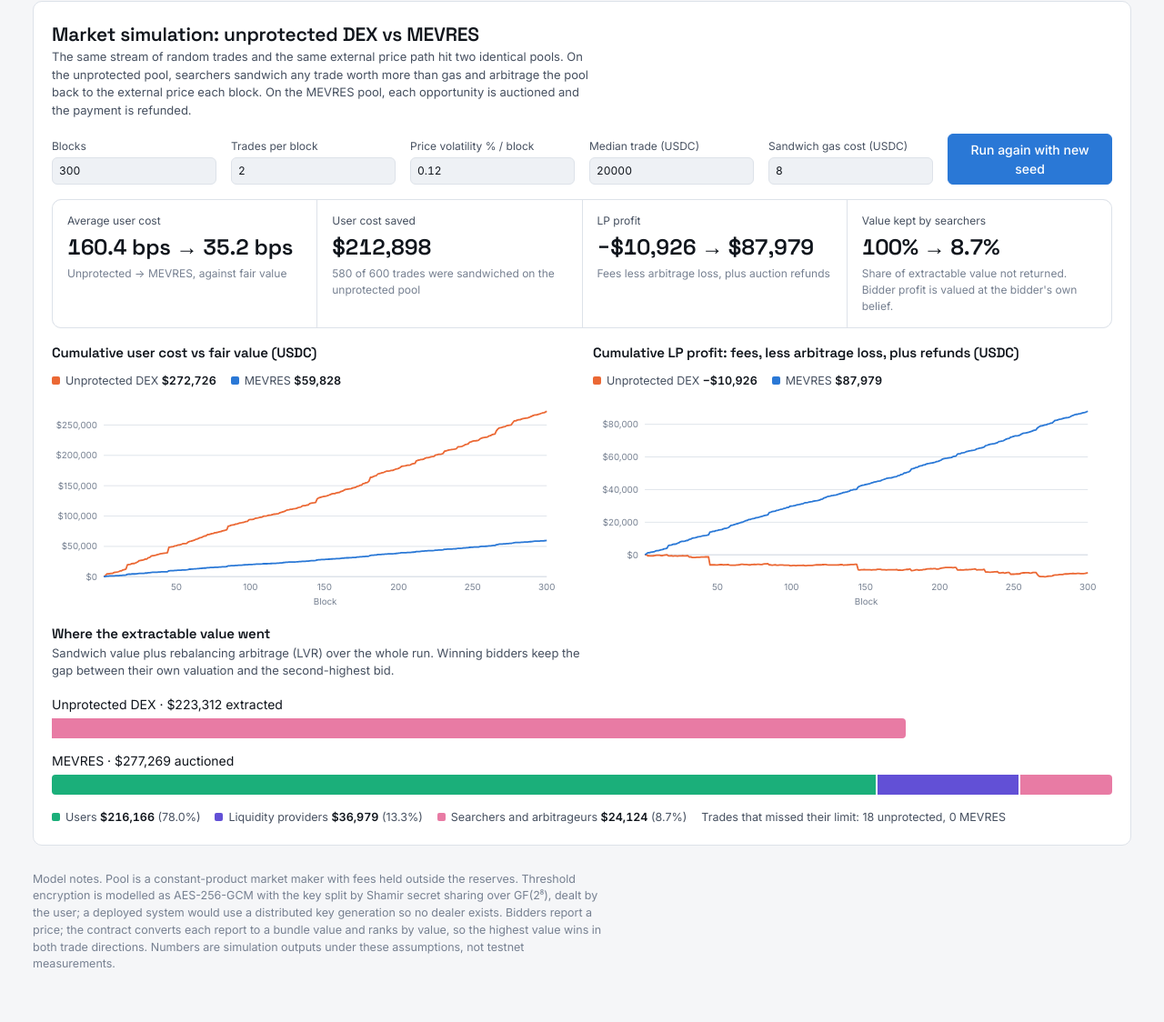
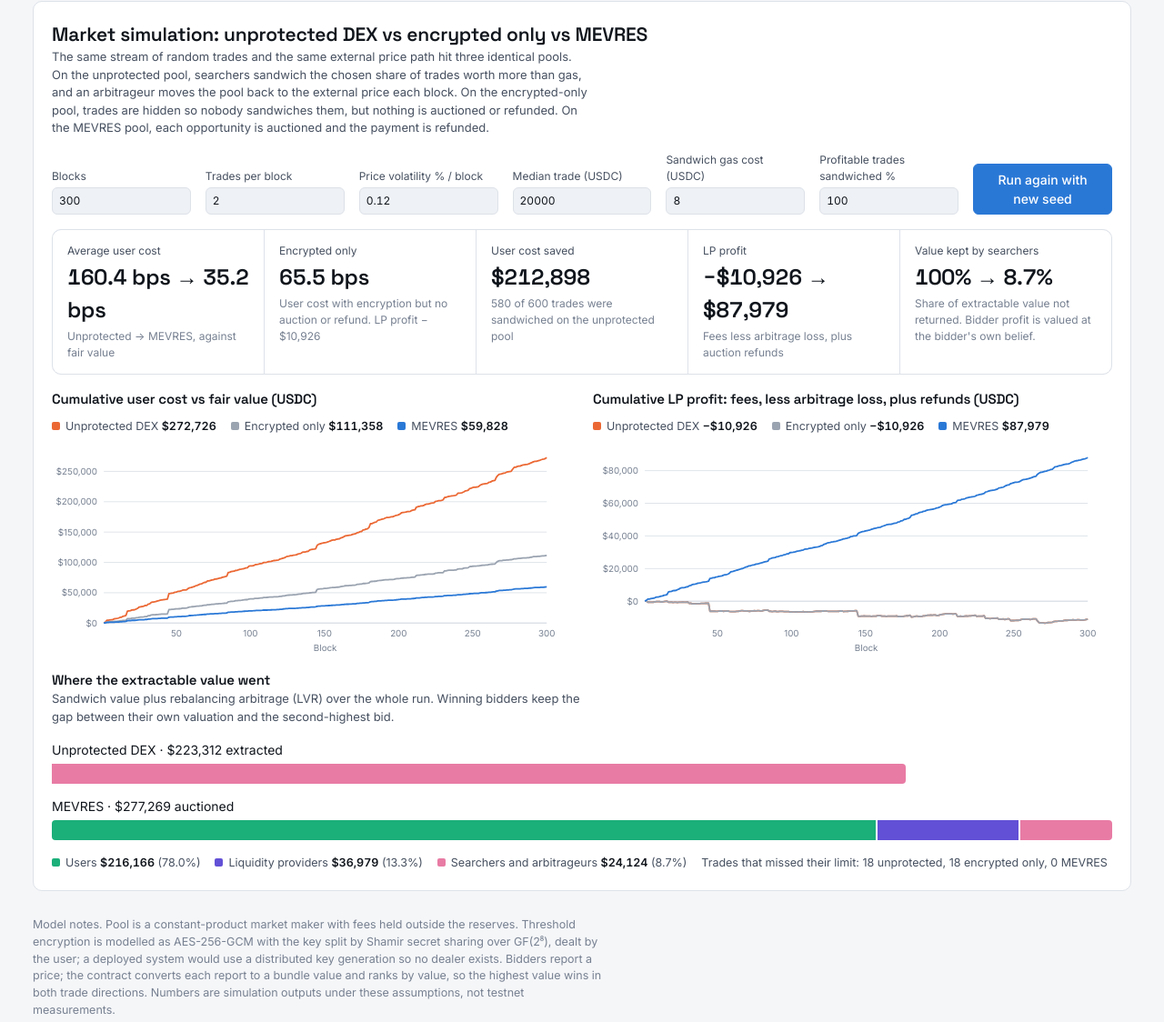
Before and after one commit to MananSinghal123/btp-prototype, a plain HTML site: page prototype/index.html in a window 1280 px wide. Shown: the part 3174-4298 px from the top of the page at 91% size. Drawn offline with Linux system fonts and the light colour scheme.

Commit message:
Add encrypted-only baseline and sandwich-rate sweep to the simulation
The market simulation compared MEVRES only with an unprotected DEX whose
searcher sandwiches every profitable trade, so the headline result was a
best case against a worst-case attacker.

- simulation.js: add a third pool that hides trades but runs no auction
  and pays no refund (ablation), and a sandRate setting for the share of
  profitable trades sandwiched on the unprotected pool. sandRate draws from
  its own random stream, so the default (1) reproduces the report exactly.
- bench/benchmark.mjs: headless Node benchmark over seeded runs, with
  results in bench/results.md.
- Page: "Profitable trades sandwiched %" input and an "Encrypted only"
  series on both charts.

Co-Authored-By: Claude Opus 5.5 <noreply@anthropic.com>
Claude-Session: https://claude.ai/code/session_01H6uXrSWDU7BaN1i3RzrgXx

```diff
--- a/prototype/index.html
+++ b/prototype/index.html
@@ -78,14 +78,15 @@
 </div>
 
 <section class="panel" aria-labelledby="h-sim">
-  <div><h2 id="h-sim">Market simulation: unprotected DEX vs MEVRES</h2>
-  <p class="sub">The same stream of random trades and the same external price path hit two identical pools. On the unprotected pool, searchers sandwich any trade worth more than gas and arbitrage the pool back to the external price each block. On the MEVRES pool, each opportunity is auctioned and the payment is refunded.</p></div>
+  <div><h2 id="h-sim">Market simulation: unprotected DEX vs encrypted only vs MEVRES</h2>
+  <p class="sub">The same stream of random trades and the same external price path hit three identical pools. On the unprotected pool, searchers sandwich the chosen share of trades worth more than gas, and an arbitrageur moves the pool back to the external price each block. On the encrypted-only pool, trades are hidden so nobody sandwiches them, but nothing is auctioned or refunded. On the MEVRES pool, each opportunity is auctioned and the payment is refunded.</p></div>
   <div class="simctl">
     <label for="sBlocks">Blocks<input type="number" id="sBlocks" value="300" min="20" max="3000" step="20"></label>
     <label for="sTpb">Trades per block<input type="number" id="sTpb" value="2" min="1" max="8" step="1"></label>
     <label for="sVol">Price volatility % / block<input type="number" id="sVol" value="0.12" min="0" max="3" step="0.02"></label>
     <label for="sSize">Median trade (USDC)<input type="number" id="sSize" value="20000" min="100" step="1000"></label>
     <label for="sGas">Sandwich gas cost (USDC)<input type="number" id="sGas" value="8" min="0" step="1"></label>
+    <label for="sRate">Profitable trades sandwiched %<input type="number" id="sRate" value="100" min="0" max="100" step="5"></label>
     <button class="primary" id="sRun" type="button">Run again with new seed</button>
   </div>
   <div class="tiles" id="simTiles"></div>
--- a/prototype/js/app.js
+++ b/prototype/js/app.js
@@ -19,7 +19,7 @@ let online=[];
 /* Step 1 material is created once per trade and reused while the reader explores later steps. */
 let sealed=null,sealedFor="";
 let simSeed=11;
-const simSettings=()=>({blocks:Math.round(val("sBlocks",20,3000)),tpb:Math.round(val("sTpb",1,8)),vol:val("sVol",0,3)/100,med:val("sSize",100,1e9),gas:val("sGas",0,1e6),seed:simSeed});
+const simSettings=()=>({blocks:Math.round(val("sBlocks",20,3000)),tpb:Math.round(val("sTpb",1,8)),vol:val("sVol",0,3)/100,med:val("sSize",100,1e9),gas:val("sGas",0,1e6),sandRate:val("sRate",0,100)/100,seed:simSeed});
 
 let runId=0;
 async function render(){
@@ -111,26 +111,27 @@ async function render(){
 }
 
 function renderSim(){
-  const P=params(),R=simulate(P,simSettings()),n=R.x.length,cU=R.costU[n-1],cM=R.costM[n-1],lU=R.lpU[n-1],lM=R.lpM[n-1];
-  const bps=c=>R.fair?nf(c/R.fair*1e4,1)+" bps":"—",totU=R.sandU+R.lvrU,totM=R.usersM+R.lpsM+R.arbsM;
+  const P=params(),R=simulate(P,simSettings()),n=R.x.length,cU=R.costU[n-1],cM=R.costM[n-1],cE=R.costE[n-1],lU=R.lpU[n-1],lM=R.lpM[n-1],lE=R.lpE[n-1];
+  const bps=(c,f=R.fair)=>f?nf(c/f*1e4,1)+" bps":"—",totU=R.sandU+R.lvrU,totM=R.usersM+R.lpsM+R.arbsM;
   $("simTiles").innerHTML=[
     ["Average user cost",bps(cU)+" → "+bps(cM),"Unprotected → MEVRES, against fair value"],
+    ["Encrypted only",bps(cE,R.fairE),`User cost with encryption but no auction or refund. LP profit ${usd(lE,0)}`],
     ["User cost saved",usd(cU-cM,0),`${nf(R.nSand,0)} of ${nf(R.nTrades,0)} trades were sandwiched on the unprotected pool`],
     ["LP profit",usd(lU,0)+" → "+usd(lM,0),"Fees less arbitrage loss, plus auction refunds"],
     ["Value kept by searchers",(totU?nf(100,0):"0")+"% → "+(totM>0?nf(R.arbsM/totM*100,1):"0")+"%","Share of extractable value not returned. Bidder profit is valued at the bidder's own belief."]
   ].map(t=>`<div class="tile"><span class="k">${t[0]}</span><span class="v num">${t[1]}</span><span class="d">${t[2]}</span></div>`).join("");
-  const lg=(el,a,b)=>el.innerHTML=`<span><span class="dot" style="background:var(--unprot)"></span>Unprotected DEX <b>${usd(a,0)}</b></span><span><span class="dot" style="background:var(--accent)"></span>MEVRES <b>${usd(b,0)}</b></span>`;
-  lg($("lg1"),cU,cM);lg($("lg2"),lU,lM);
+  const lg=(el,a,e,b)=>el.innerHTML=`<span><span class="dot" style="background:var(--unprot)"></span>Unprotected DEX <b>${usd(a,0)}</b></span><span><span class="dot" style="background:var(--ref)"></span>Encrypted only <b>${usd(e,0)}</b></span><span><span class="dot" style="background:var(--accent)"></span>MEVRES <b>${usd(b,0)}</b></span>`;
+  lg($("lg1"),cU,cE,cM);lg($("lg2"),lU,lE,lM);
   const o={x:R.x,xFmt:v=>"block "+v,xTick:v=>nf(v,0),yFmt:v=>usd(v,0),xTitle:"Block"};
-  lineChart($("ch1"),{...o,series:[{name:"Unprotected DEX",color:"var(--unprot)",y:R.costU},{name:"MEVRES",color:"var(--accent)",y:R.costM}]});
-  lineChart($("ch2"),{...o,series:[{name:"Unprotected DEX",color:"var(--unprot)",y:R.lpU},{name:"MEVRES",color:"var(--accent)",y:R.lpM}]});
+  lineChart($("ch1"),{...o,series:[{name:"Unprotected DEX",color:"var(--unprot)",y:R.costU},{name:"Encrypted only",color:"var(--ref)",y:R.costE},{name:"MEVRES",color:"var(--accent)",y:R.costM}]});
+  lineChart($("ch2"),{...o,series:[{name:"Unprotected DEX",color:"var(--unprot)",y:R.lpU},{name:"Encrypted only",color:"var(--ref)",y:R.lpE},{name:"MEVRES",color:"var(--accent)",y:R.lpM}]});
   const seg=(v,tot,c,t)=>v>0?`<span style="width:${v/tot*100}%;background:var(${c})" title="${t}: ${usd(v,0)}"></span>`:"";
   const big=Math.max(totU,totM,1e-9);
   $("flow").innerHTML=`<div class="flowrow"><span>Unprotected DEX · ${usd(totU,0)} extracted</span><div class="flowbar" style="width:${totU/big*100}%">${seg(totU,totU,"--arbs","Searchers")}</div></div>
     <div class="flowrow"><span>MEVRES · ${usd(totM,0)} auctioned</span><div class="flowbar" style="width:${totM/big*100}%">${seg(R.usersM,totM,"--users","Users")}${seg(R.lpsM,totM,"--lps","Liquidity providers")}${seg(Math.max(0,R.arbsM),totM,"--arbs","Arbitrageurs")}</div></div>`;
   const pc=v=>totM>0?nf(v/totM*100,1)+"%":"—";
   $("flowLg").innerHTML=`<span><span class="dot" style="background:var(--users)"></span>Users <b>${usd(R.usersM,0)}</b> (${pc(R.usersM)})</span><span><span class="dot" style="background:var(--lps)"></span>Liquidity providers <b>${usd(R.lpsM,0)}</b> (${pc(R.lpsM)})</span><span><span class="dot" style="background:var(--arbs)"></span>Searchers and arbitrageurs <b>${usd(R.arbsM,0)}</b> (${pc(R.arbsM)})</span>`
-    +(R.revU||R.revM?`<span>Trades that missed their limit: ${R.revU} unprotected, ${R.revM} MEVRES</span>`:"");
+    +(R.revU||R.revE||R.revM?`<span>Trades that missed their limit: ${R.revU} unprotected, ${R.revE} encrypted only, ${R.revM} MEVRES</span>`:"");
 }
 
 /* ---------- wiring ---------- */
--- a/prototype/js/simulation.js
+++ b/prototype/js/simulation.js
@@ -2,31 +2,43 @@ import {rng, gauss} from "./random.js";
 import {K, quote, apply} from "./pool.js";
 import {bundleValue, rebalValue, secondPrice} from "./auction.js";
 
-/* Market simulation: the same trades hit an unprotected pool and a MEVRES pool. Pure function, no DOM. */
+/* Market simulation: the same trades hit three pools. Pure function, no DOM.
+   U  unprotected DEX: searchers sandwich a share sandRate of the trades worth more than gas.
+   E  encrypted mempool only (ablation): trades are hidden, so nobody sandwiches them, but
+      nothing is auctioned or refunded and the end-of-block arbitrageur keeps the LVR.
+   M  MEVRES: encrypted, auctioned and refunded.
+   E isolates what the auction adds on top of the encryption layer. */
 function simulate(P,S){
-  const {blocks,tpb,vol,med,gas,seed:simSeed}=S;
-  const r=rng(simSeed*7919+P.seed),r2=rng(simSeed*104729+13),rho=P.rho||0;let v=P.pp,U={x:P.x0,y:P.x0*P.pp},Mp={x:U.x,y:U.y};
-  const R={x:[],costU:[],costM:[],lpU:[],lpM:[],fair:0,sandU:0,lvrU:0,usersM:0,lpsM:0,arbsM:0,nSand:0,nTrades:0,revU:0,revM:0};
-  let cU=0,cM=0,lU=0,lM=0;
+  const {blocks,tpb,vol,med,gas,seed:simSeed}=S,sandRate=S.sandRate??1;
+  const r=rng(simSeed*7919+P.seed),r2=rng(simSeed*104729+13),rho=P.rho||0;
+  /* separate stream so sandRate never shifts the trades, prices or beliefs */
+  const r3=rng(simSeed*15485863+29);
+  let v=P.pp,U={x:P.x0,y:P.x0*P.pp},Mp={x:U.x,y:U.y},E={x:U.x,y:U.y};
+  const R={x:[],costU:[],costM:[],costE:[],lpU:[],lpM:[],lpE:[],fair:0,sandU:0,lvrU:0,lvrE:0,revE:0,fairE:0,usersM:0,lpsM:0,arbsM:0,nSand:0,nTrades:0,revU:0,revM:0};
+  let cU=0,cM=0,cE=0,lU=0,lM=0,lE=0;
   for(let b=1;b<=blocks;b++){
-    v*=Math.exp(vol*gauss(r));const U0={...U},s0={...Mp};
+    v*=Math.exp(vol*gauss(r));const U0={...U},E0={...E},s0={...Mp};
     for(let j=0;j<tpb;j++){
       const dir=r()<.5?"X2Y":"Y2X",notional=med*Math.exp(.9*gauss(r)),gross=dir==="X2Y"?notional/v:notional,din=gross*(1-P.fee),tol=.003+.012*r();
       const toUsd=dir==="X2Y"?1:v,fair=dir==="X2Y"?v*gross:gross,feeUsd=fair*P.fee;R.nTrades++;
       const beliefs=Array.from({length:P.nArb},()=>v*(1+P.sig*gauss(r)));
       /* unprotected pool */
       const minU=quote(U0,dir,din)*(1-tol),outU=quote(U,dir,din);
-      if(outU<minU)R.revU++;else{let got=outU;const mev=(outU-minU)*toUsd;if(mev>gas){got=minU;R.sandU+=mev;R.nSand++}cU+=fair-got*toUsd;lU+=feeUsd;U=apply(U,dir,din);R.fair+=fair}
+      if(outU<minU)R.revU++;else{let got=outU;const mev=(outU-minU)*toUsd;if(mev>gas&&r3()<sandRate){got=minU;R.sandU+=mev;R.nSand++}cU+=fair-got*toUsd;lU+=feeUsd;U=apply(U,dir,din);R.fair+=fair}
+      /* encrypted mempool only: no outside sandwich, the user gets the pool's own quote, no refund */
+      const minE=quote(E0,dir,din)*(1-tol),outE=quote(E,dir,din);
+      if(outE<minE)R.revE++;else{cE+=fair-outE*toUsd;lE+=feeUsd;E=apply(E,dir,din);R.fairE+=fair}
       /* MEVRES pool: always quoted and settled from s0 */
       const minM=quote(s0,dir,din)*(1-tol),a=secondPrice(beliefs.map(q=>bundleValue(q,dir,din,minM)));
       if(a.top<=0)R.revM++;else if(r2()<rho){cM+=fair-minM*toUsd;lM+=feeUsd;R.arbsM+=a.top}else{const tv=a.top;cM+=fair-minM*toUsd-P.alpha*a.pay;lM+=feeUsd+(1-P.alpha)*a.pay;R.usersM+=P.alpha*a.pay;R.lpsM+=(1-P.alpha)*a.pay;R.arbsM+=tv-a.pay}
     }
     /* end of block: rebalance to the external price */
     const lvr=rebalValue(v,U);lU-=lvr;R.lvrU+=lvr;U={x:Math.sqrt(K(U)/v),y:Math.sqrt(K(U)*v)};
+    const lvrE=rebalValue(v,E);lE-=lvrE;R.lvrE+=lvrE;E={x:Math.sqrt(K(E)/v),y:Math.sqrt(K(E)*v)};
     const reps=Array.from({length:P.nArb},()=>v*(1+P.sig*gauss(r))),ra=secondPrice(reps.map(q=>rebalValue(q,Mp))),q=reps[ra.w];
     const nx={x:Math.sqrt(K(Mp)/q),y:Math.sqrt(K(Mp)*q)},loss=v*(Mp.x-nx.x)-(nx.y-Mp.y);
     lM+=ra.pay-loss;R.lpsM+=ra.pay;R.arbsM+=ra.top-ra.pay;Mp=nx;
-    R.x.push(b);R.costU.push(cU);R.costM.push(cM);R.lpU.push(lU);R.lpM.push(lM);
+    R.x.push(b);R.costU.push(cU);R.costM.push(cM);R.costE.push(cE);R.lpU.push(lU);R.lpM.push(lM);R.lpE.push(lE);
   }
   return R;
 }
```
Also changed, not shown: prototype/bench/benchmark.mjs (added, +78 -0 lines), prototype/bench/results.md (added, +31 -0 lines), prototype/README.md.
